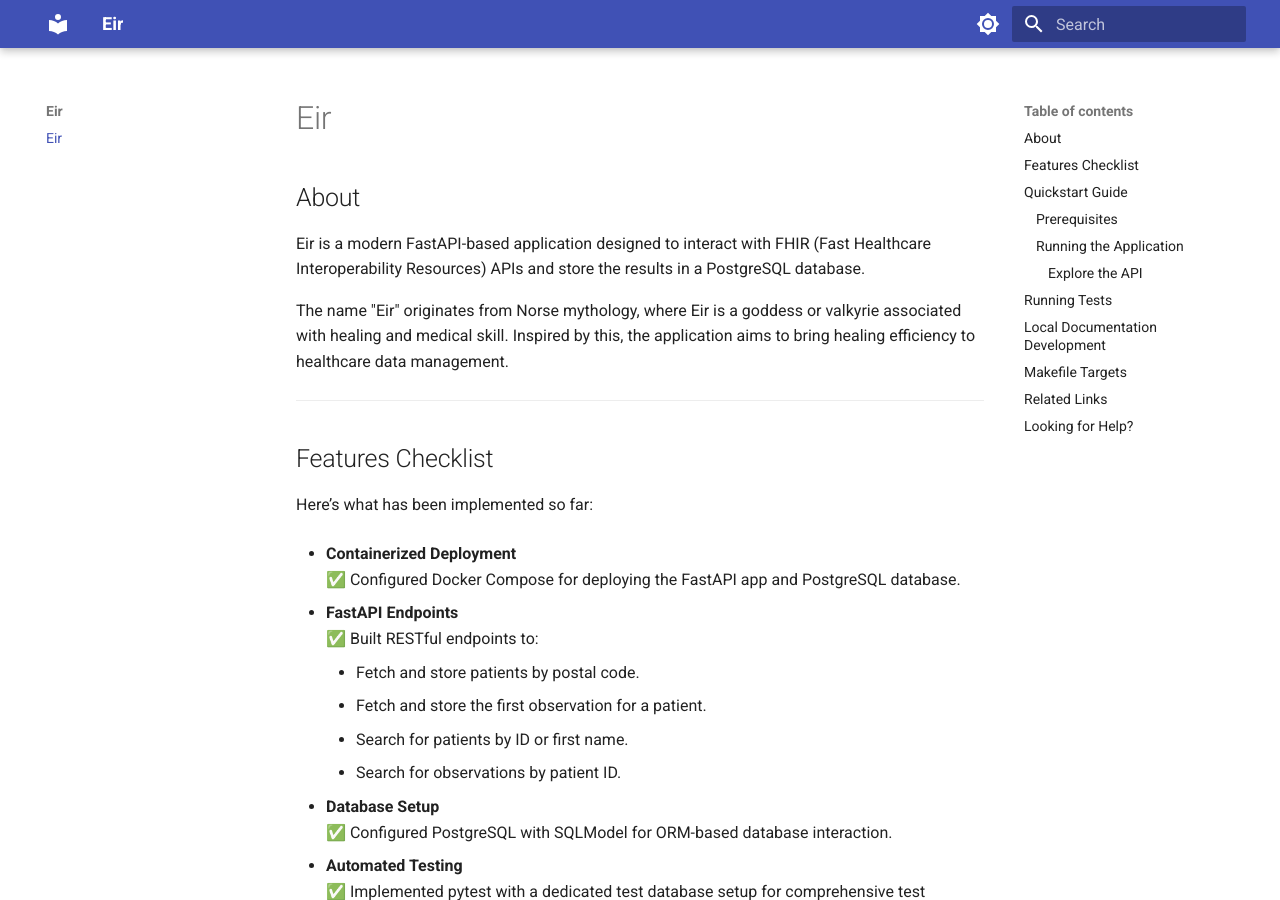
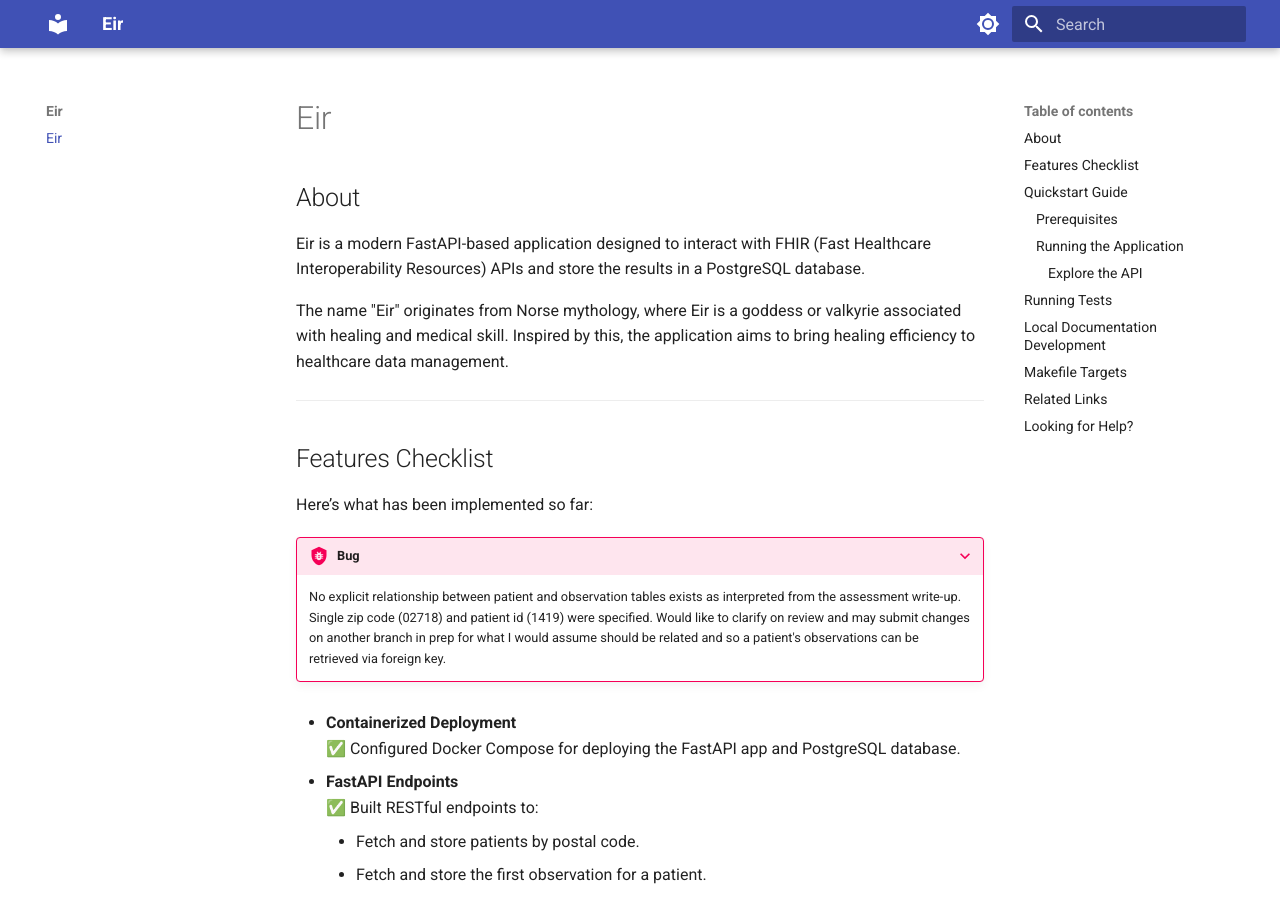
Before and after one commit to erikkvale/eir, an MkDocs documentation site: the page built from docs/index.md, in a window 1280 px wide and 900 px high. Built offline with MkDocs 1.6.1 and Material for MkDocs 9.7.7, drawn with Linux system fonts in a browser that asks for light colours.

Commit message:
Added admonition call-out for initial review

```diff
--- a/docs/index.md
+++ b/docs/index.md
@@ -12,6 +12,11 @@ The name "Eir" originates from Norse mythology, where Eir is a goddess or valkyr
 ## Features Checklist
 
 Here’s what has been implemented so far:
+
+???+ bug
+
+    No explicit relationship between patient and observation tables exists as interpreted from the assessment
+    write-up. Single zip code (02718) and patient id (1419) were specified. Would like to clarify on review and may submit changes on another branch in prep for what I would assume should be related and so a patient's observations can be retrieved via foreign key.
 
 - **Containerized Deployment**
   ✅ Configured Docker Compose for deploying the FastAPI app and PostgreSQL database.
```
